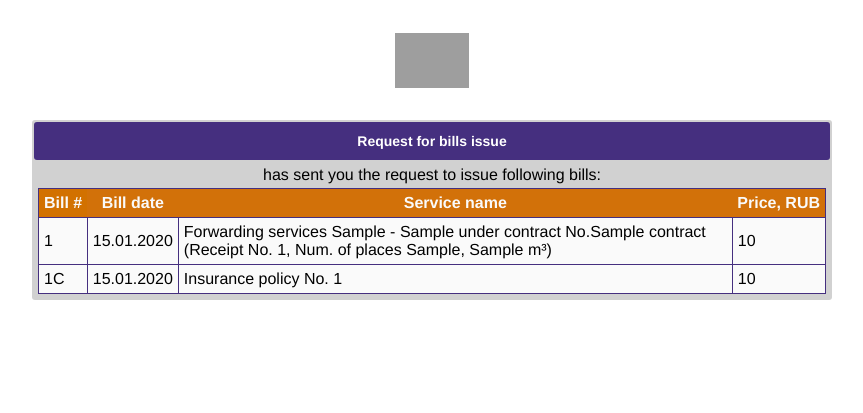
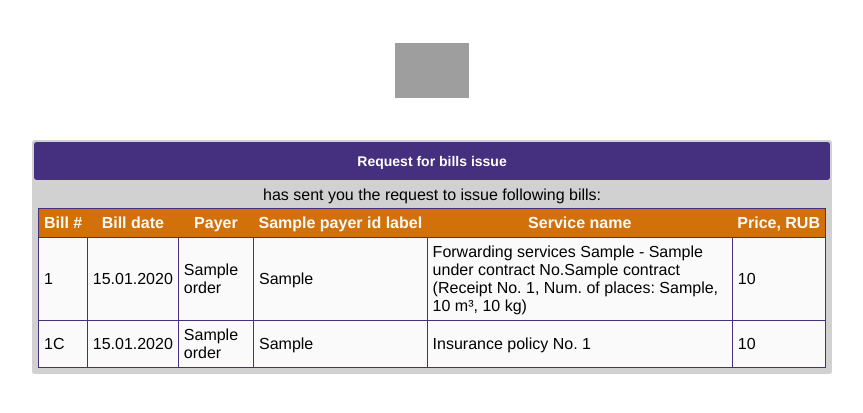
Before and after one commit to feodorov1992/cargo_logika, a Django app: template app/logistics/templates/logistics/mail/accounts_email.html in a window 1280 px wide. Shown: the top 413 px of the page, without its empty margins (208-1071 px from the left). Run offline with Django 3.2, Linux system fonts and the light colour scheme; the template is opened without the code that fills it: most values are stand-ins (such as "Sample title", 1, 10 or a date in 2020); parts of the project's set-up code (start-up, migrations or seed data) failed here and were passed over; grey boxes are pictures that could not be loaded.

Commit message:
Accounts email fixed; Wanted dates added

```diff
--- a/app/core/templates/core/base.html
+++ b/app/core/templates/core/base.html
@@ -13,7 +13,7 @@
     <link href="https://fonts.googleapis.com/css2?family=Montserrat:wght@300&display=swap" rel="stylesheet">
     <script src="{% static '/js/jquery_min.js' %}"></script>
     <link rel="stylesheet" href="{% static '/css/nav-icon.css' %}">
-    <link rel="stylesheet" href="{% static '/css/cargo-logika.css' %}?v=2">
+    <link rel="stylesheet" href="{% static '/css/cargo-logika.css' %}?v=3">
 </head>
 <body>
 <div id="retro_head">
--- a/app/logistics/forms.py
+++ b/app/logistics/forms.py
@@ -28,4 +28,6 @@ class OrderForm(forms.ModelForm):
             'cargo_value': forms.NumberInput(attrs={'class': 'digits'}),
             'send_precise_address': forms.TextInput(attrs={'disabled': 'disabled'}),
             'receiver_precise_address': forms.TextInput(attrs={'disabled': 'disabled'}),
+            'pickup_date_wanted': forms.DateInput(attrs={'type': 'date'}, format='%Y-%m-%d'),
+            'delivery_date_wanted': forms.DateInput(attrs={'type': 'date'}, format='%Y-%m-%d'),
         }
--- a/app/logistics/models.py
+++ b/app/logistics/models.py
@@ -108,9 +108,10 @@ class Order(models.Model):
                                     default=UNLOADING_BY[0][0]) #
     delivery_type = models.ManyToManyField(DeliveryType, verbose_name=_('Type of delivery'), blank=True) #
     extra_info = models.TextField(verbose_name=_('Extra info'), blank=True, null=True) #
-
+    pickup_date_wanted = models.DateField(verbose_name=_('Wanted date of pickup'))
     pickup_date = models.DateField(verbose_name=_('Date of pickup'), blank=True, null=True) #
     picked_up = models.BooleanField(verbose_name=_('Cargo picked up'), default=False) #
+    delivery_date_wanted = models.DateField(verbose_name=_('Wanted date of delivery'), blank=True, null=True)
     delivery_date = models.DateField(verbose_name=_('Date of delivery'), blank=True, null=True) #
     delivered = models.BooleanField(verbose_name=_('Cargo delivered'), default=False) #
     docs_sent = models.CharField(max_length=5, verbose_name=_('Docs sent'), choices=DOCS_SENT_CHOICES, #
--- a/app/logistics/templates/logistics/mail/accounts_email.html
+++ b/app/logistics/templates/logistics/mail/accounts_email.html
@@ -1,4 +1,4 @@
-{% extends 'mailer/base_wide.html' %}{% load i18n %}
+{% extends 'mailer/base_wide.html' %}{% load i18n %}{% load l10n %}
 {% block mail_header %}{% trans 'Request for bills issue' %}{% endblock %}
 {% block mail_content %}
     <table>
@@ -14,6 +14,8 @@
                         <tr>
                             <th style="white-space: nowrap; border: none; padding: 5px; background: #d27100; color: #fafafa">{% trans 'Bill #' %}</th>
                             <th style="white-space: nowrap; border: none; padding: 5px; background: #d27109; color: #fafafa">{% trans 'Bill date' %}</th>
+                            <th style="white-space: nowrap; border: none; padding: 5px; background: #d27109; color: #fafafa">{% trans 'Payer' %}</th>
+                            <th style="white-space: nowrap; border: none; padding: 5px; background: #d27109; color: #fafafa">{{ payer_id_label }}</th>
                             <th style="white-space: nowrap; border: none; padding: 5px; background: #d27109; color: #fafafa">{% trans 'Service name' %}</th>
                             <th style="white-space: nowrap; border: none; padding: 5px; background: #d27109; color: #fafafa">{% trans 'Price, RUB' %}</th>
                         </tr>
@@ -21,24 +23,28 @@
                     <tbody>
                         {% for order in queryset %}
                         <tr style="text-align: start">
-                            <td style="border: 1px solid #452f7f; padding: 5px">{{ order.order_number }}</td>
+                            <td style="border: 1px solid #452f7f; padding: 5px">{{ order.order_number|unlocalize }}</td>
                             <td style="border: 1px solid #452f7f; padding: 5px">{% if order.bill_date %}{{ order.bill_date|date:"d.m.Y" }}{% elif order.delivery_date|date:"d.m.Y" %}{{ order.delivery_date|date:"d.m.Y" }}{% else %}-{% endif %}</td>
+                            <td style="border: 1px solid #452f7f; padding: 5px">{{ order.payer_name }}</td>
+                            <td style="border: 1px solid #452f7f; padding: 5px">{% if order.payer_type == 'individual' %}{{ order.payer_passport }}{% else %}{{ order.payer_tin }}{% endif %}</td>
                             <td style="border: 1px solid #452f7f; padding: 5px">
                                 {% trans 'Forwarding services' %} {{ order.sender_addr }} - {{ order.receiver_addr }}
                                 {% if order.load_unload %}{% trans 'with loading and unloading operations' %}{% endif %}
-                                {% trans 'under contract No.' %}{{ order.contract }}
-                                ({% trans 'Receipt No.' %} {{ order.order_number }}{% if order.cargo_spaces %}, {% trans 'Num. of places' %} {{ order.cargo_spaces }}{% endif %}{% if order.cargo_volume %}, {{ order.cargo_volume }} {% trans 'm' %}&sup3;{% endif %})
+                                {% if order.contract %}{% trans 'under contract No.' %}{{ order.contract|unlocalize }}{% endif %}
+                                ({% trans 'Receipt No.' %} {{ order.order_number|unlocalize }}{% if order.cargo_spaces %}, {% trans 'Num. of places' %}: {{ order.cargo_spaces }}{% endif %}{% if order.cargo_volume %}, {{ order.cargo_volume|floatformat:-2 }} {% trans 'm' %}&sup3;{% endif %}{% if order.cargo_weight %}, {{ order.cargo_weight|floatformat:-2 }} {% trans 'kg' %}{% endif %})
                             </td>
                             <td style="border: 1px solid #452f7f; padding: 5px">
-                                {{ order.order_price }}
+                                {{ order.order_price|floatformat:-2 }}
                             </td>
                         </tr>
                         {% if order.insurance %}
                         <tr style="text-align: start">
-                            <td style="border: 1px solid #452f7f; padding: 5px">{{ order.order_number }}{% trans 'C' %}</td>
+                            <td style="border: 1px solid #452f7f; padding: 5px">{{ order.order_number|unlocalize }}{% trans 'C' %}</td>
                             <td style="border: 1px solid #452f7f; padding: 5px">{% if order.bill_date %}{{ order.bill_date|date:"d.m.Y" }}{% elif order.delivery_date %}{{ order.delivery_date|date:"d.m.Y" }}{% else %}-{% endif %}</td>
-                            <td style="border: 1px solid #452f7f; padding: 5px">{% trans 'Insurance policy No.' %} {{ order.insurance_number }}</td>
-                            <td style="border: 1px solid #452f7f; padding: 5px">{{ order.insurance_price }}</td>
+                            <td style="border: 1px solid #452f7f; padding: 5px">{{ order.payer_name }}</td>
+                            <td style="border: 1px solid #452f7f; padding: 5px">{% if order.payer_type == 'individual' %}{{ order.payer_passport }}{% else %}{{ order.payer_tin }}{% endif %}</td>
+                            <td style="border: 1px solid #452f7f; padding: 5px">{% trans 'Insurance policy No.' %} {{ order.insurance_number|unlocalize }}</td>
+                            <td style="border: 1px solid #452f7f; padding: 5px">{{ order.insurance_price|floatformat:-2 }}</td>
                         </tr>
                         {% endif %}
                         {% endfor %}
--- a/app/mailer/templates/mailer/base_wide.html
+++ b/app/mailer/templates/mailer/base_wide.html
@@ -5,10 +5,19 @@
     <title>Title</title>
 </head>
 <body>
+    <style>
+        @media (prefers-color-scheme: dark) {
+            .white-image {
+                background: #d1d1d1;
+            }
+        }
+    </style>
     <table border="0" cellpadding="0" cellspacing="0" id="body_mr_css_attr" style="text-align: center;min-width: 800px;width: 100%;margin: 0 auto;padding: 0">
         <tr>
-            <td style="font-family: 'Helvetica Neue', Helvetica, Arial, sans-serif;font-size: 13px;line-height: 1.6;color: #5c5c5c;padding: 25px 0; background: white">
-                <img src="cid:logo" alt="logo" height="55">
+            <td style="font-family: 'Helvetica Neue', Helvetica, Arial, sans-serif;font-size: 13px;line-height: 1.6;color: #5c5c5c; padding: 25px 0;">
+                <div class="white-image" style="margin: 0 auto; width: 800px; padding: 10px 0; border-radius: 3px">
+                    <img src="cid:logo" alt="logo" height="55">
+                </div>
             </td>
         </tr>
         <tr>
--- a/app/static/css/cargo-logika.css
+++ b/app/static/css/cargo-logika.css
@@ -512,6 +512,7 @@ input[type=checkbox] {
 }
 
 input[type=text],
+input[type=date],
 input[type=number],
 input[type=tel],
 input[type=email] {
```
Also changed, not shown: app/logistics/admin.py (+11 -5 lines), app/logistics/templates/logistics/forms/order_form.html (+10 -0 lines), app/logistics/templates/logistics/mail/accounts_email.txt (+7 -5 lines), app/locale/ru/LC_MESSAGES/django.po, app/logistics/migrations/0004_order_delivery_date_wanted_order_pickup_date_wanted_and_more.py (added).
